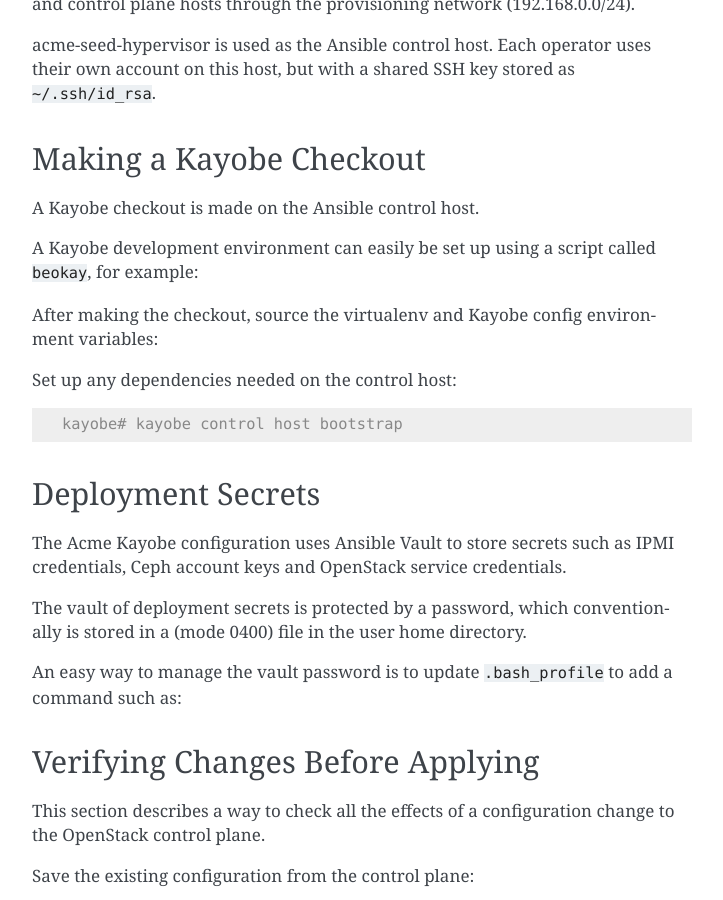
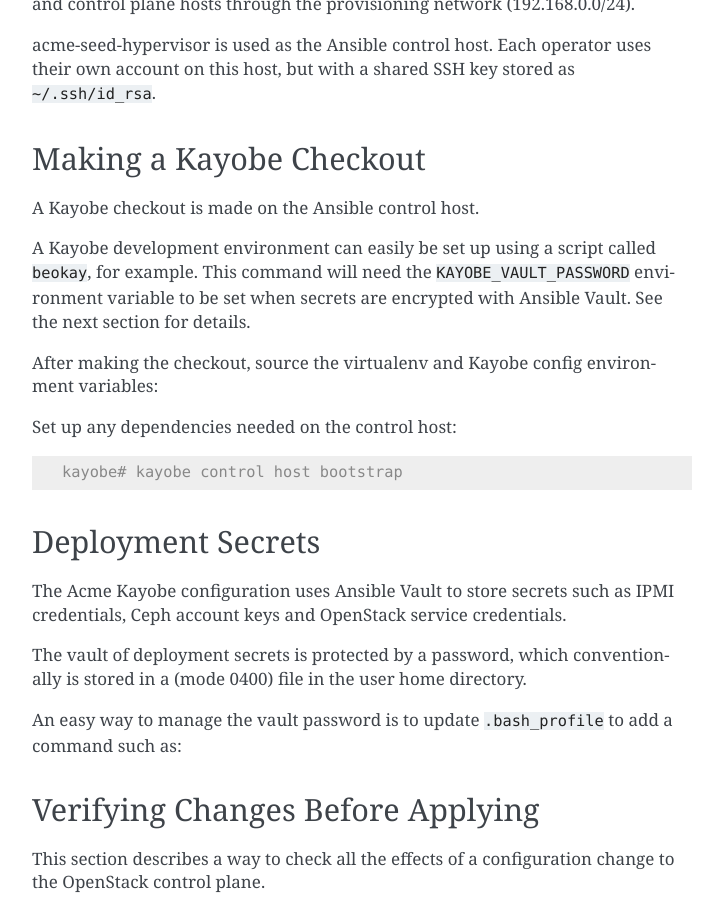
Before and after one commit to stackhpc/openstack-admin-guide, a Sphinx documentation site: the page built from source/working_with_kayobe.rst, in a window 1280 px wide and 900 px high, scrolled down 581 px. Shown: the whole window, without its empty margins (388-1111 px from the left). Built offline with Sphinx 7.4.7, drawn with Linux system fonts in a browser that asks for light colours.

Commit message:
Reference vault section

```diff
--- a/source/working_with_kayobe.rst
+++ b/source/working_with_kayobe.rst
@@ -37,7 +37,9 @@ Making a Kayobe Checkout
 A Kayobe checkout is made on the Ansible control host.
 
 A Kayobe development environment can easily be set up using a script called
-``beokay``, for example:
+``beokay``, for example. This command will need the ``KAYOBE_VAULT_PASSWORD``
+environment variable to be set when secrets are encrypted with Ansible Vault.
+See the next section for details.
 
 .. code-block:: console
    :substitutions:
```
